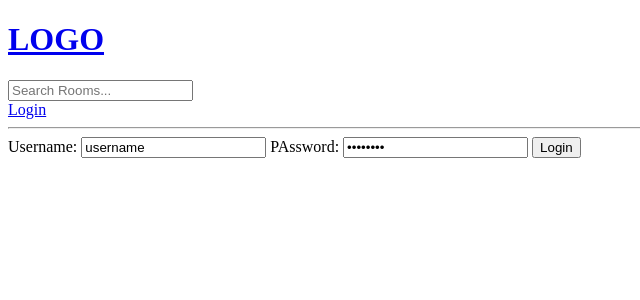
After one commit to arkygeek/studybuddy2, a Django app: page /login/ in a window 1280 px wide. The commit adds this page. Shown: the top 300 px of the page, without its empty margins (0-640 px from the left). Run offline with Django 3.2, Linux system fonts and the light colour scheme.

Commit message:
added room count,.2:28:46 just got user auth form working

```diff
--- /dev/null
+++ b/studybud/base/templates/base/login_register.html
@@ -0,0 +1,19 @@
+{% extends 'main.html' %}
+
+{% block content %}
+
+<div>
+  <form method="POST" action="">
+    {% csrf_token%}
+
+    <label>Username:</label>
+    <input type="text" value="username" placeholder="Enter Username" />
+
+    <label>PAssword:</label>
+    <input type="password" value="password" placeholder="Enter Password" />
+
+    <input type="submit" value="Login"
+
+  </form>
+</div>
+{% endblock content %}
--- a/studybud/base/urls.py
+++ b/studybud/base/urls.py
@@ -3,6 +3,8 @@
 from django.urls import path
 from . import views
 urlpatterns = [
+    path('login/', views.loginPage, name="login"),
+
     path('', views.home, name="home"),
     path('room/<str:pk>/', views.room, name="room"),
 
--- a/studybud/base/views.py
+++ b/studybud/base/views.py
@@ -34,6 +34,12 @@ objects   are the model objects attribute
 all()     is the Method (ex. get(), filter(), exclude(), etc.)
 
  """
+
+
+def loginPage(request):
+  # don't call this login because that is reserved (there is a login() function)
+  context = {}
+  return render(request, 'base/login_register.html', context)
 
 def home(request):
     q = request.GET.get('q') if request.GET.get('q') != None else ''
--- a/studybud/templates/navbar.html
+++ b/studybud/templates/navbar.html
@@ -2,7 +2,12 @@
     <h1>LOGO</h1>
 </a>
 
+
+
 <form method="GET" action="{% url 'home' %}">
     <input type="text" name="q" placeholder="Search Rooms..." />
 </form>
+
+<a href="{% url 'login'%}">Login</a>
+
 <hr>
```
Also changed, not shown: studybud/db.sqlite3.
